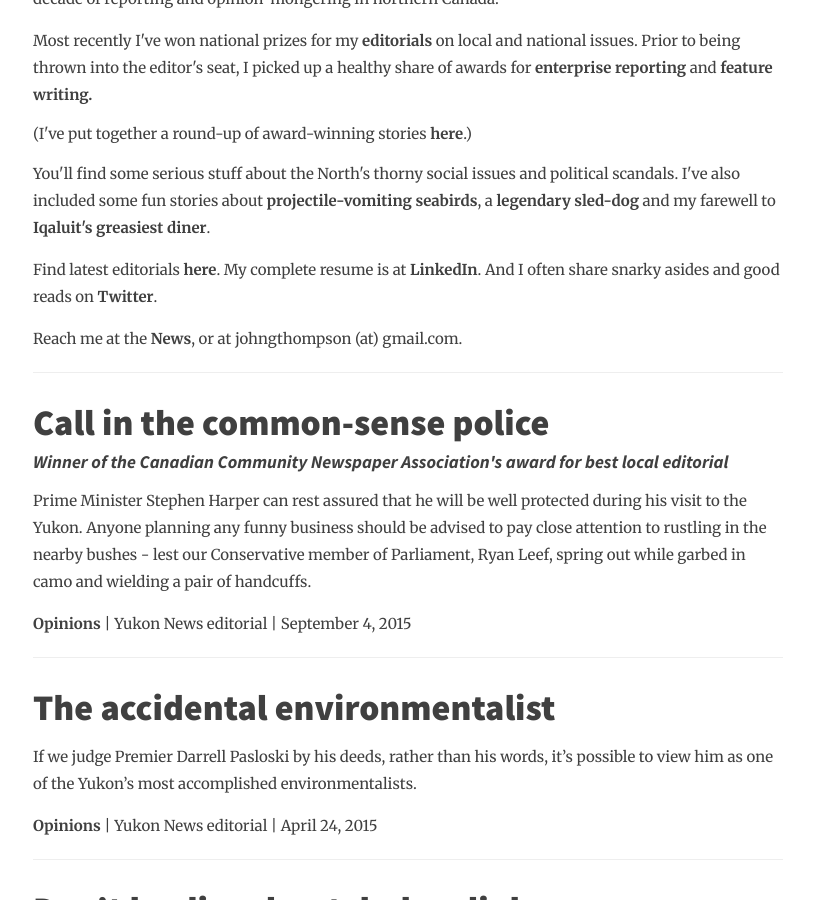
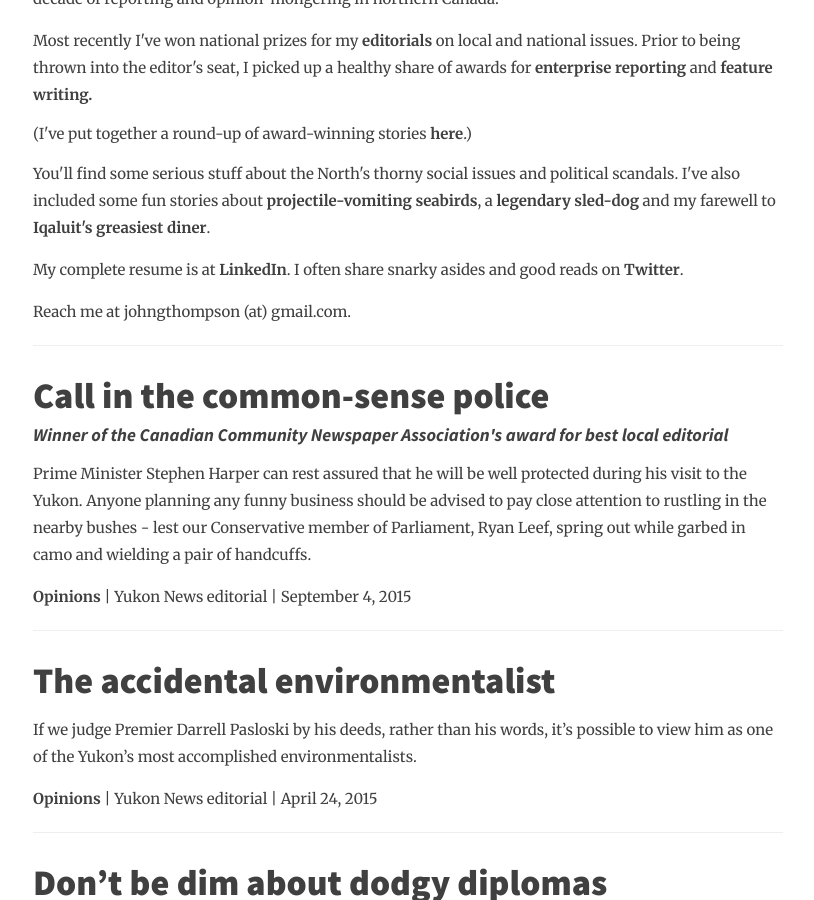
Before and after one commit to johngthompson/johngthompson.github.io, a Jekyll site: the page built from index.html, in a window 1280 px wide and 900 px high, scrolled down 572 px. Shown: the whole window, without its empty margins (232-1046 px from the left). Built offline with Jekyll 4.4.1, drawn with Linux system fonts in a browser that asks for light colours; the list of posts is cut into pages by our own code.

Commit message:
Update index.html

```diff
--- a/index.html
+++ b/index.html
@@ -9,9 +9,9 @@ description: "Cool stories from Canada's North"
 
 <p>You'll find some serious stuff about the North's thorny social issues and political scandals. I've also included some fun stories about <a href="/features/projectile-pukers">projectile-vomiting seabirds</a>, a <a href="/features/boss-dog">legendary sled-dog</a> and my farewell to <a href="/features/kamotiq/">Iqaluit's greasiest diner</a>.</p>
 
-<p>Find latest editorials <a href="http://yukon-news.com/letters-opinions/">here</a>. My complete resume is at <a href="http://www.linkedin.com/in/johngthompson">LinkedIn</a>. And I often share snarky asides and good reads on <a href="https://twitter.com/jayjeetee">Twitter</a>.
+<p>My complete resume is at <a href="http://www.linkedin.com/in/johngthompson">LinkedIn</a>. I often share snarky asides and good reads on <a href="https://twitter.com/jayjeetee">Twitter</a>.
 
-<p>Reach me at the <a href="http://www.yukon-news.com/information/contact-us/#newsroom">News</a>, or at johngthompson (at) gmail.com.
+<p>Reach me at johngthompson (at) gmail.com.
 
 <hr>
 
```
